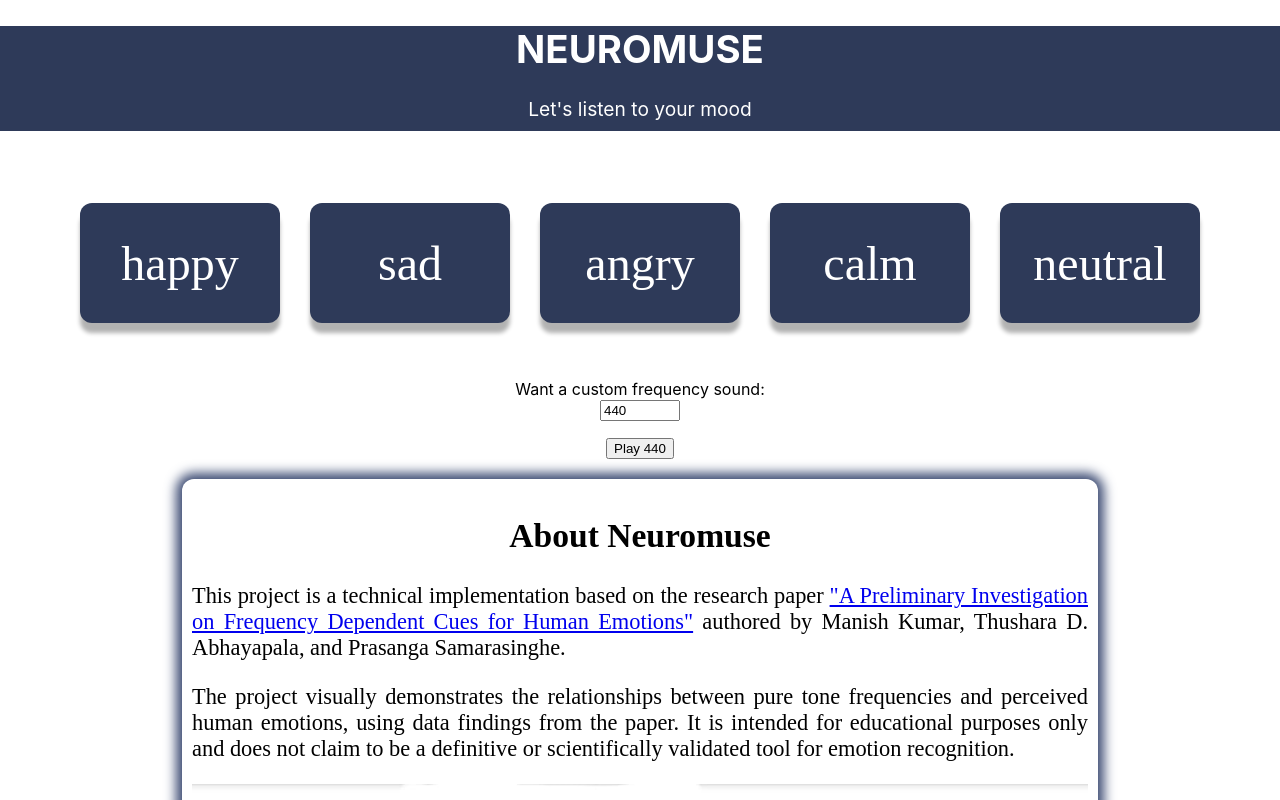
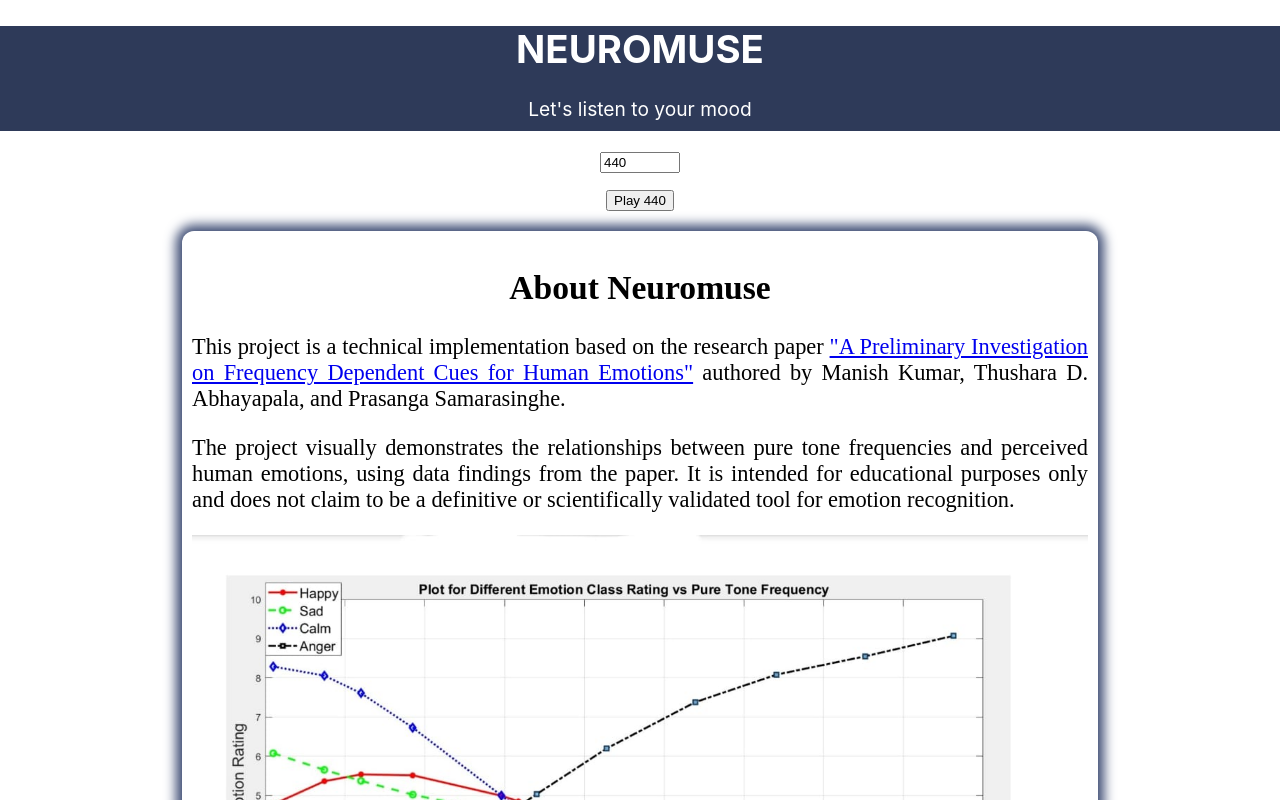
Before and after one commit to Misbah374/neuromuse, a React (Create React App) app: page / in a window 1280 px wide. Shown: the top 800 px of the page. Built offline with nearby package versions, Linux system fonts and the light colour scheme.

Commit message:
Final and very basic minimal viable project

```diff
--- a/src/components/MoodSelector.jsx
+++ b/src/components/MoodSelector.jsx
@@ -2,8 +2,8 @@ import React, { useState } from "react";
 import TomeGenerator from "./MusicPlayer";
 
 const MoodSelector = ( {frequency, onFrequencyChange} ) => {
-    const [selectedMood, setSelectedMood] = useState(null);
-    const moods = ["happy","sad","angry","calm","neutral"];
+    /*const [selectedMood, setSelectedMood] = useState(null);
+    const moods = ["happy","sad","angry","calm","neutral"];*/
     const handleChange = (e) => {
         const newValue = e.target.value;
         if(typeof onFrequencyChange === 'function'){
@@ -13,16 +13,16 @@ const MoodSelector = ( {frequency, onFrequencyChange} ) => {
 
     return(
         <div>
-            <div className="card-container" id="mainContent">
+            {/*<div className="card-container" id="mainContent">
                 {moods.map((mood) => (
-                    /*<div key={mood} className={`rect-card ${selectedMood === mood ? "selected" : ""}`} onClick={*/
+                    /*<div key={mood} className={`rect-card ${selectedMood === mood ? "selected" : ""}`} onClick={
                     <div key={mood} className={`rect-card`} onClick={
                         () => setSelectedMood(mood)}>
                             {mood}
                     </div>
                 ))}
             </div>
-            <p>Want a custom frequency sound:<br></br>
+            <p>Want a custom frequency sound:<br></br>*/}<p>
             <input type="number" value={frequency} onChange={handleChange} min="20" max="20000" placeholder="Enter frequency in Hz"></input>
             </p>
             {/*<hr color="#000000" width="90%"></hr><br></br>*/}
```
